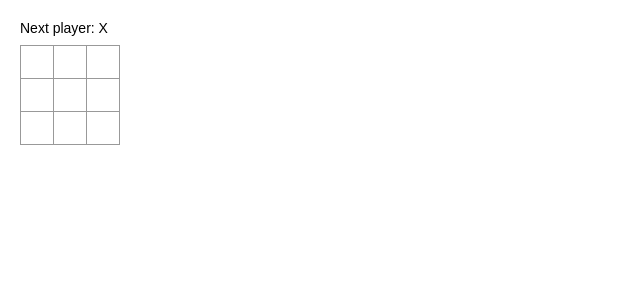
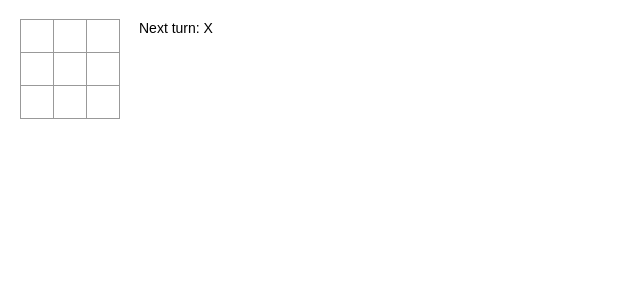
Before and after one commit to alexeyinn/react-lesson-rewrite, a React (Create React App) app: page / in a window 1280 px wide. Shown: the top 300 px of the page, without its empty margins (0-640 px from the left). Built offline with nearby package versions, Linux system fonts and the light colour scheme.

Commit message:
Try turn history adding (#1)
* initial commit

* Start turn history adding

```diff
--- a/src/App.js
+++ b/src/App.js
@@ -9,36 +9,13 @@ function Square(props) {
   );
 }
 
-function Board() {
-  const [filled, setFilled] = useState({
-    squares: Array(9).fill(null),
-    xIsNext: true
-  });
-
-  function handleClick(i) {
-    const squares = filled.squares.slice();
-    if (calculateWinner(squares) || squares[i]) {
-      return;
-    }
-    squares[i] = filled.xIsNext ? "X" : "0";
-    setFilled({ squares: squares, xIsNext: !filled.xIsNext });
-  }
-
+function Board(props) {
   function renderSquare(i) {
-    return <Square value={filled.squares[i]} onClick={() => handleClick(i)} />;
-  }
-
-  const winner = calculateWinner(filled.squares);
-  let status;
-  if (winner) {
-    status = "Winner " + winner;
-  } else {
-    status = "Next player: " + (filled.xIsNext ? "X" : "0");
+    return <Square value={props.squares[i]} onClick={() => props.onClick(i)} />;
   }
 
   return (
     <div>
-      <div className="status">{status}</div>
       <div className="board-row">
         {renderSquare(0)}
         {renderSquare(1)}
@@ -59,13 +36,51 @@ function Board() {
 }
 
 export default function Game() {
+  const [rec, setRec] = useState({
+    history: [
+      {
+        squares: Array(9).fill(null)
+      }
+    ],
+    xIsNext: true
+  });
+
+  function handleClick(i) {
+    const history = rec.history;
+    const current = history[history.length - 1];
+    const squares = current.squares.slice();
+    if (calculateWinner(squares) || squares[i]) {
+      return;
+    }
+    squares[i] = rec.xIsNext ? "X" : "0";
+    setRec({
+      history: history.concat([
+        {
+          squares: squares
+        }
+      ]),
+      xIsNext: !rec.xIsNext
+    });
+  }
+
+  const history = rec.history;
+  const current = history[history.length - 1];
+  const winner = calculateWinner(current.squares);
+
+  let status;
+  if (winner) {
+    status = "Winner is " + winner;
+  } else {
+    status = "Next turn: " + (rec.xIsNext ? "X" : "0");
+  }
+
   return (
     <div className="game">
       <div className="game-board">
-        <Board />
+        <Board squares={current.squares} onClick={(i) => handleClick(i)} />
       </div>
       <div className="game-info">
-        <div>{/* status */}</div>
+        <div>{status}</div>
         <ol>{/* TODO */}</ol>
       </div>
     </div>
```
